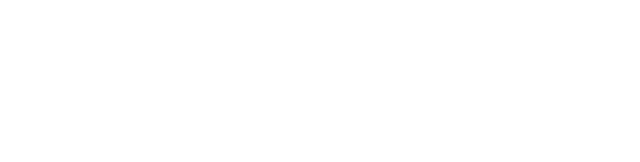
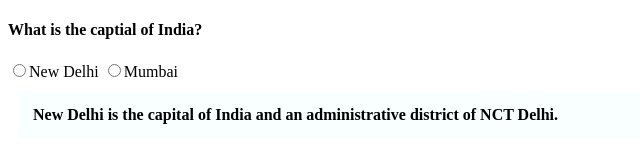
Before and after one commit to acciojob/trivia-Bhargavtogaru, a website: page main.html in a window 1280 px wide. Shown: the whole page, without its empty margins (0-640 px from the left). Drawn offline with Linux system fonts and the light colour scheme.

Commit message:
created a submission

```diff
--- a/main.html
+++ b/main.html
@@ -10,6 +10,10 @@
 	<!-- the entire body must be written by student -->
     <script type="text/javascript" src="./script.js">
 </script>
+	<h4>What is the captial of India?</h4>
+	<input type="radio">New Delhi</button>
+	<input type="radio">Mumbai</button>
+	<blockquote class="abc">New Delhi is the capital of India and an administrative district of NCT Delhi.</blockquote>
 
 </body>
 
--- a/styles.css
+++ b/styles.css
@@ -1,2 +1,10 @@
 
 /* Your CSS Code here. */
+.abc{
+Max-width:600px;
+Margin:10px;
+Padding: 15px;
+Border-left:8px;
+background-color:#f8fffe;
+Font-weight:Bold;
+}
```
